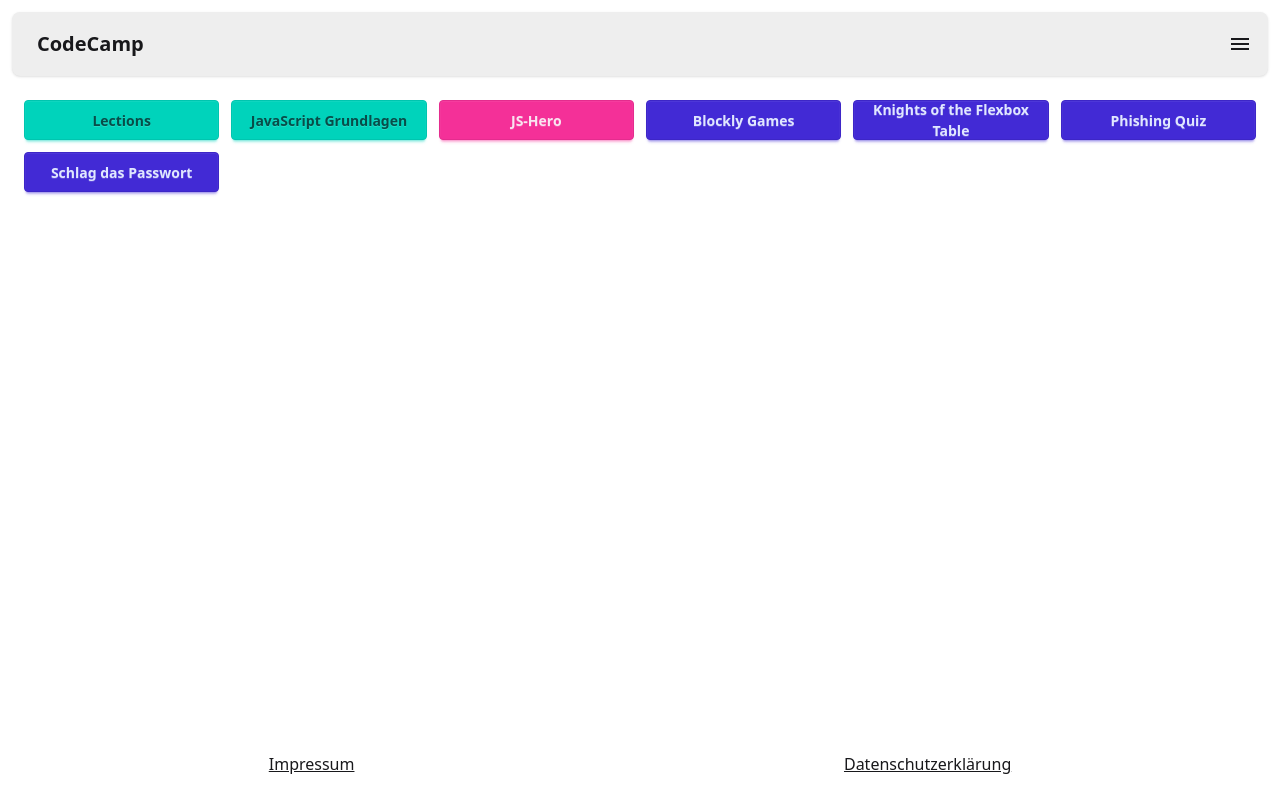
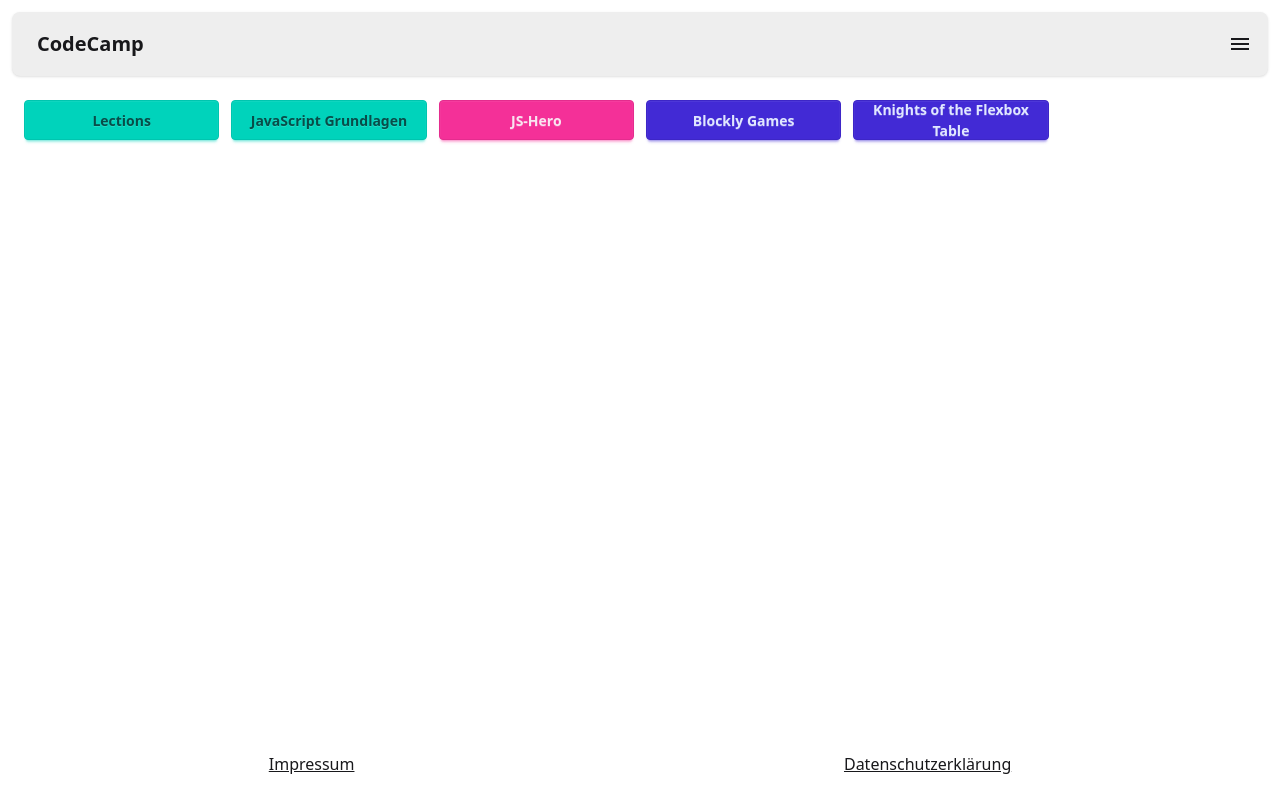
Before and after one commit to digilab08/codecamp, a Vue app: page / in a window 1280 px wide. Built offline with nearby package versions, Linux system fonts and the light colour scheme.

Commit message:
refactor: Reworked home screen

```diff
--- a/src/views/HomeView.vue
+++ b/src/views/HomeView.vue
@@ -21,11 +21,11 @@ function goToJsBasics() {
     <a href="https://knightsoftheflexboxtable.com/" class="btn btn-primary"
       >Knights of the Flexbox Table</a
     >
-    <a href="https://play.bakgame.de/PhishingQuiz" class="btn btn-primary">Phishing Quiz</a>
+    <!-- <a href="https://play.bakgame.de/PhishingQuiz" class="btn btn-primary">Phishing Quiz</a>
     <a
       href="https://wordwall.net/de/embed/e8a6e8d2220f48fcb38bc09ca5a30d57?themeId=22&templateId=45&fontStackId=1"
       class="btn btn-primary"
       >Schlag das Passwort</a
-    >
+    > -->
   </main>
 </template>
```
